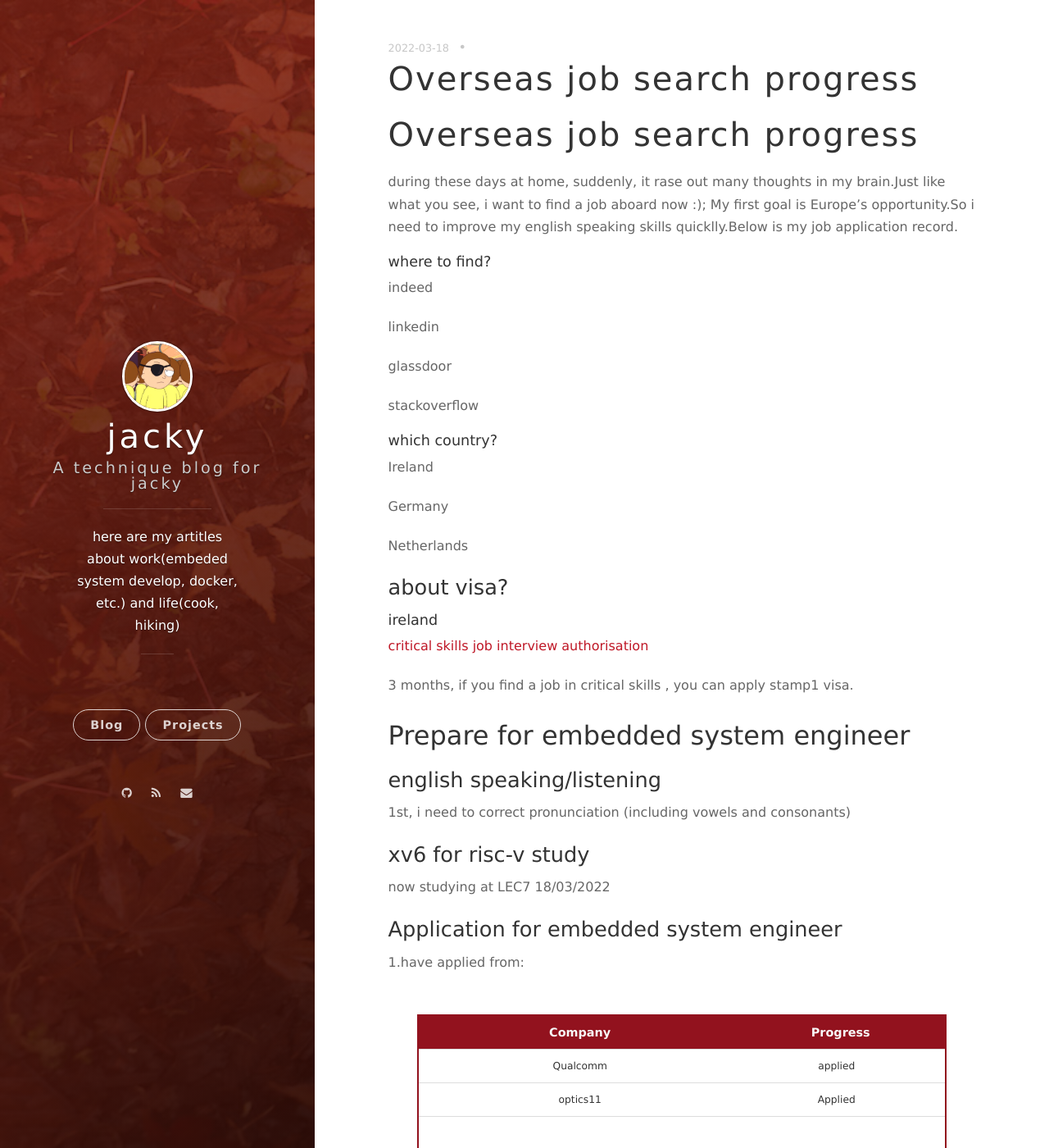
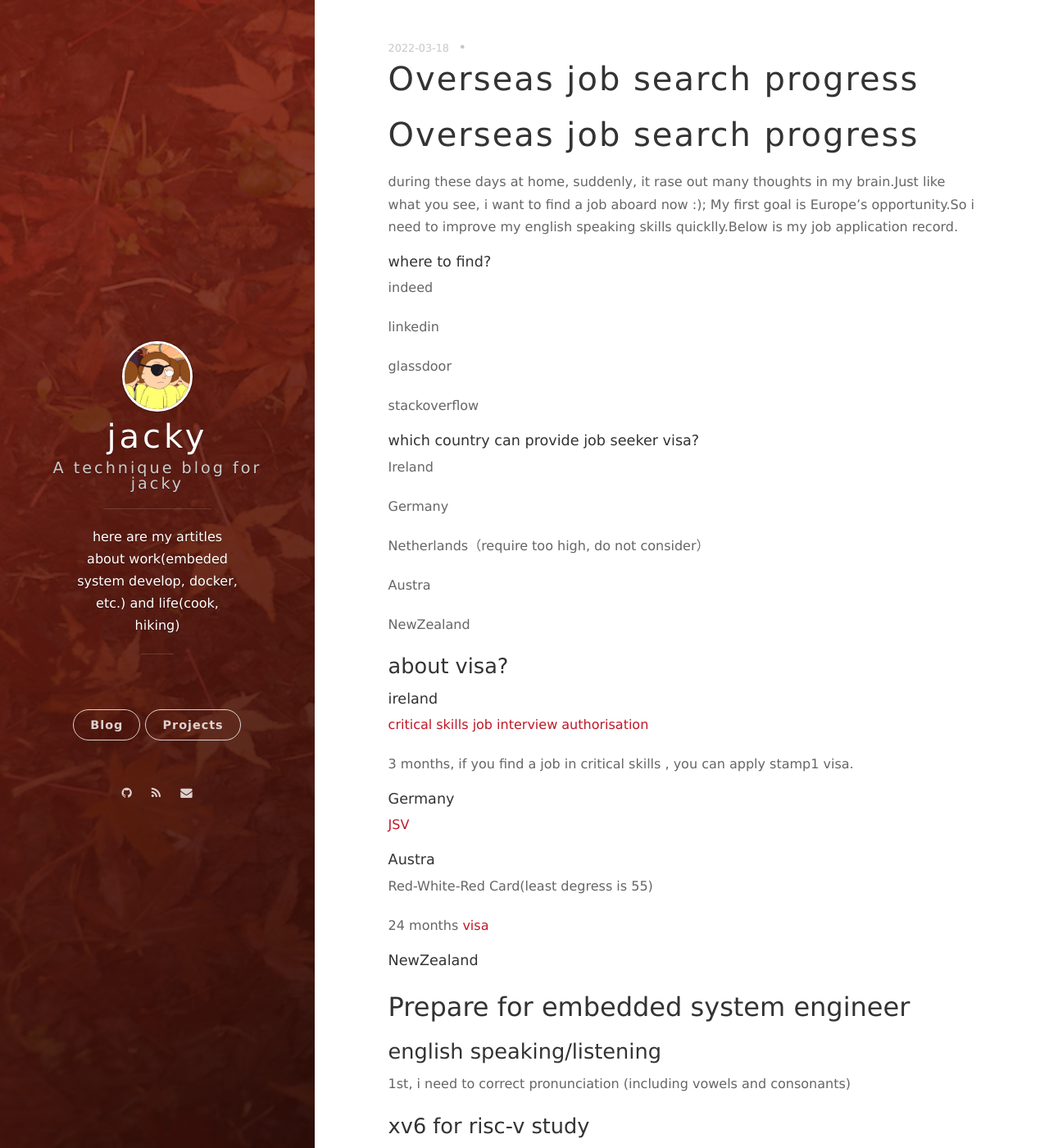
Before and after one commit to jialinxie/jialinxie.github.io, a Jekyll site: the page built from _posts/2022-03-18-Overseas job search progress.md, in a window 1280 px wide and 1400 px high. Shown: the whole window at 82% size. Built offline with Jekyll 4.4.1, drawn with Linux system fonts in a browser that asks for light colours; nearby versions of some CDN libraries; our own code applies the rules of GitHub Pages for plain Markdown files; comment, search, counter and statistics services are not loaded.

Commit message:
Update 2022-03-18-Overseas job search progress.md

```diff
--- a/_posts/2022-03-18-Overseas job search progress.md
+++ b/_posts/2022-03-18-Overseas job search progress.md
@@ -14,13 +14,17 @@ glassdoor
 
 stackoverflow
 
-#### which country?
+#### which country can provide job seeker visa?
 
 Ireland
 
 Germany
 
-Netherlands
+Netherlands（require too high, do not consider）
+
+Austra
+
+NewZealand
 
 ### about visa?
 
@@ -30,7 +34,21 @@ Netherlands
 
 3 months, if you find a job in critical skills , you can apply stamp1 visa.
 
+#### Germany
 
+[JSV](https://www.germany-visa.org/job-seeker-visa/)
+
+
+
+#### Austra
+
+Red-White-Red Card(least degress is 55)
+
+24 months [visa](https://www.migration.gv.at/en/types-of-immigration/permanent-immigration/)
+
+
+
+#### NewZealand
 
 
 
```
